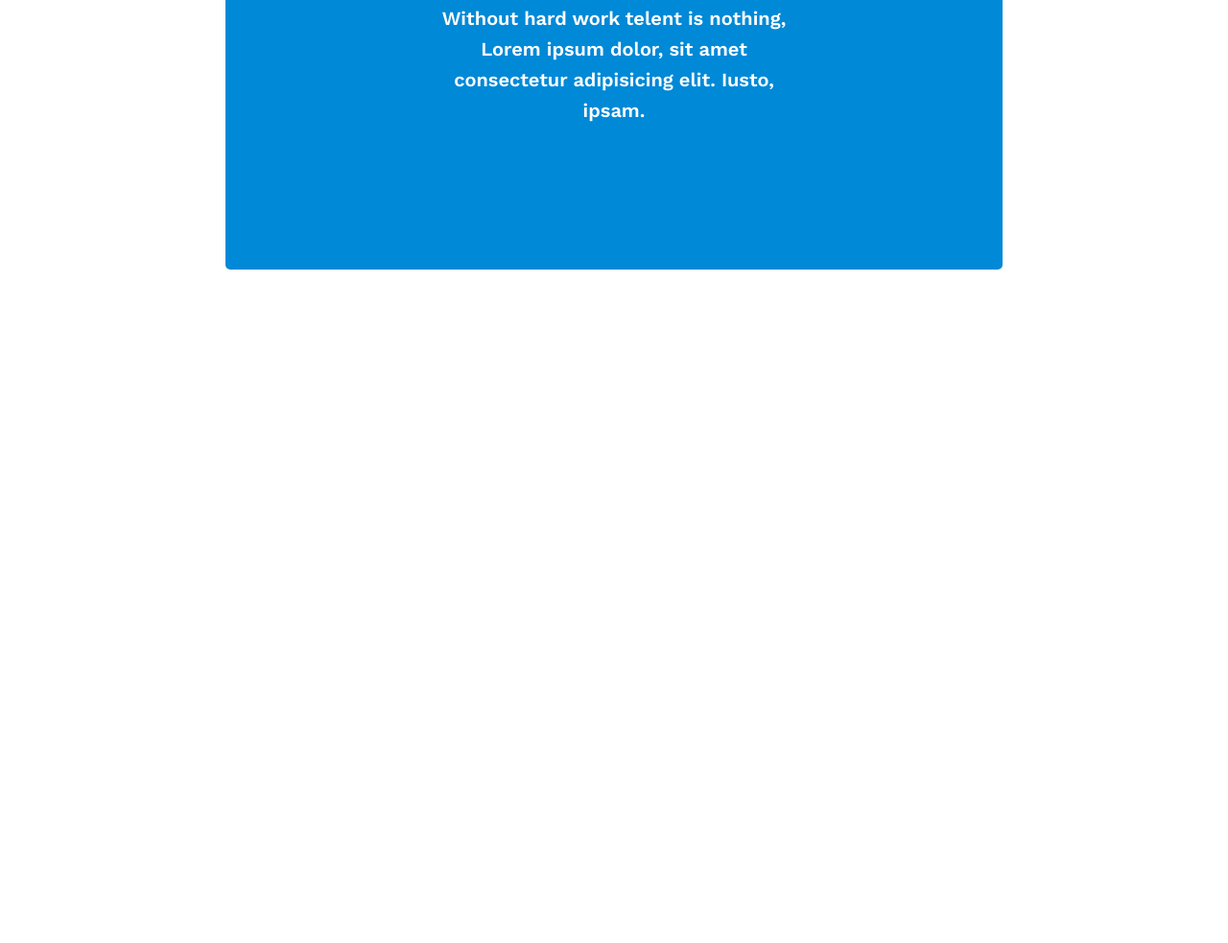
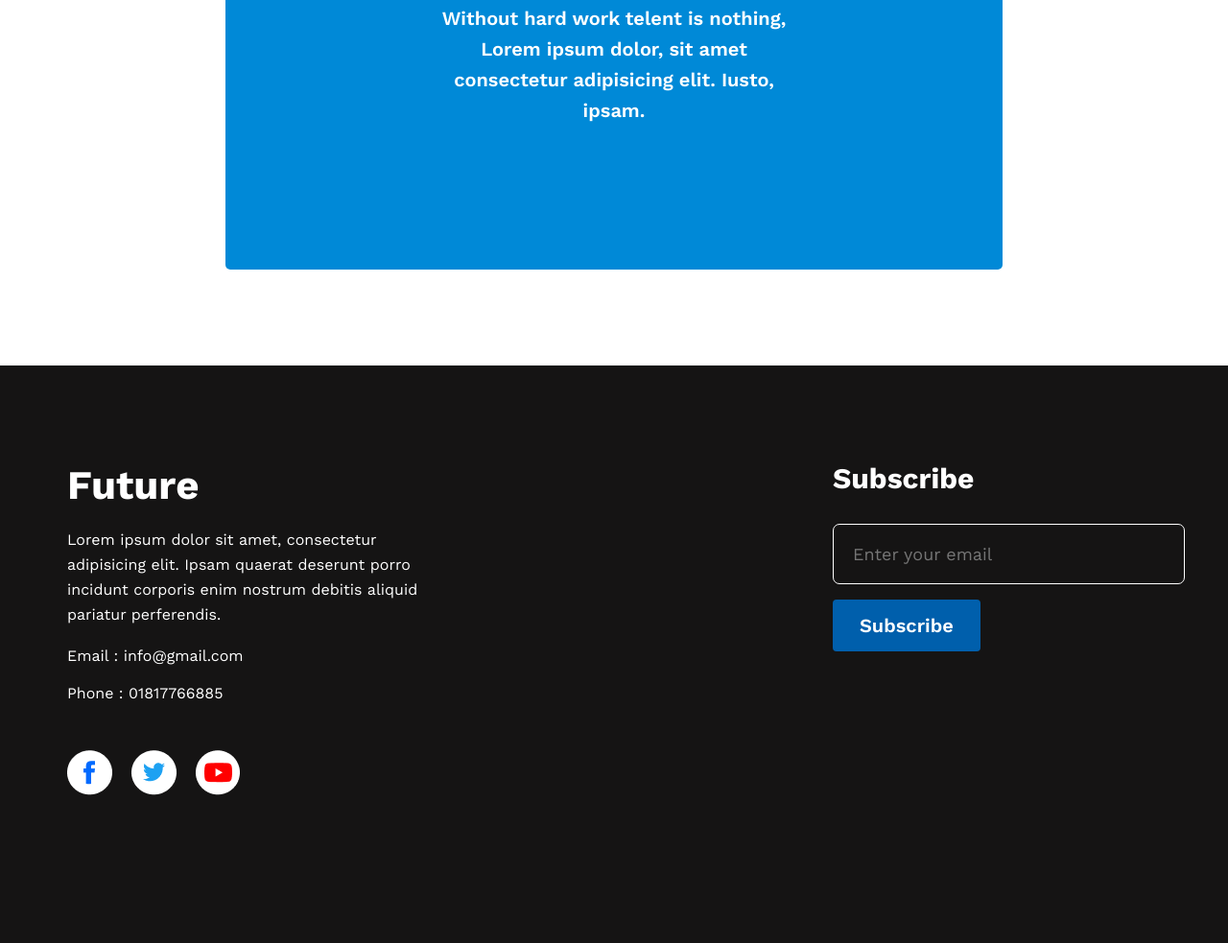
Before and after one commit to Shakil-Mahmud1/home-work-01, a plain HTML site: page index.html in a window 1280 px wide. Shown: the part 3039-4022 px from the top of the page at 96% size. Before the commit the page ends 3420 px from the top, so only its background shows below. Drawn offline with nearby package versions, Linux system fonts and the light colour scheme.

Commit message:
complete

```diff
--- a/index.html
+++ b/index.html
@@ -85,6 +85,28 @@
             </div>
         </div>
     </section>
+    <footer id="footer-bg">
+        <div class="container">
+            <div class="foo-main">
+                <div class="contact-info">
+                    <h2 class="foo-title">Future</h2>
+                    <p class="cantact-disc">Lorem ipsum dolor sit amet, consectetur adipisicing elit. Ipsam quaerat deserunt porro incidunt corporis enim nostrum debitis aliquid pariatur perferendis.</p>
+                    <p class="foo-email">Email : info@gmail.com</p>
+                    <p class="foo-phone">Phone : 01817766885</p>
+                    <ul class="footer-icon">
+                        <li><a href=""><img src="./images/icons/fb.png" alt=""></a></li>
+                        <li><a href=""><img src="./images/icons/twitter.png" alt=""></a></li>
+                        <li><a href=""><img src="./images/icons/youtube.png" alt=""></a></li>
+                    </ul>
+                </div>
+                <div class="subscribe">
+                    <h2 class="subscribe-title">Subscribe</h2>
+                    <input type="email" name="" id="" placeholder="Enter your email">
+                    <button class="btn-subscribe">Subscribe</button>
+                </div>
+            </div>
+        </div>
+    </footer>
 
 </body>
 </html>
--- a/styles/style.css
+++ b/styles/style.css
@@ -170,3 +170,79 @@ h1.bubas-title {
     text-align: center;
     margin: auto;
 }
+/* footer style */
+#footer-bg{
+    background-color: #151414;
+}
+.contact-info {margin-top: 100px;width: 70%;}
+
+.foo-main {
+    display: flex;
+}
+
+h2.foo-title {
+    color: #ffffff;
+    font-size: 42px;
+    margin-bottom: 20px;
+}
+
+p.cantact-disc {
+    width: 50%;
+    color: #ffffff;
+    line-height: 26px;
+    margin-bottom: 20px;
+}
+p.foo-email {
+    color: #ffffff;
+    margin-bottom: 20px;
+}
+
+p.foo-phone {
+    color: #ffffff;
+    margin-bottom: 50px;
+}
+
+ul.footer-icon {
+    display: flex;
+    list-style: none;
+    gap: 20px;
+    margin-bottom: 150px;
+}
+
+ul.footer-icon il a {
+    text-decoration: none;
+}
+
+.btn-subscribe{
+    background-color: #005FAC;
+    color: #ffffff;
+    border: none;
+    border-radius: 4px;
+    cursor: pointer;
+    padding: 15px 28px;
+    font-size: 20px;
+    font-weight: 600;
+    width: 45%;
+}
+.subscribe {
+    margin-top: 100px;
+    display: flex;
+    flex-direction: column;
+    width: 30%;}
+
+h2.subscribe-title {
+    color: #ffffff;
+    font-size: 30px;
+    margin-bottom: 30px;
+}
+
+.subscribe input {
+    width: 95%;
+    margin-bottom: 16px;
+    padding: 20px;
+    background-color: #151414;
+    border: 1px solid #ffffff;
+    border-radius: 7px;
+    color: #ffffff;
+    font-size: 18px;
+}
```
